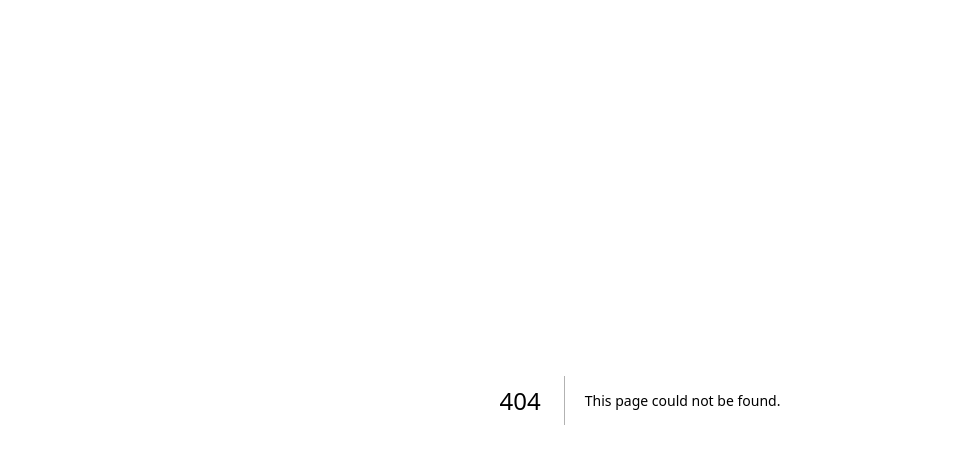
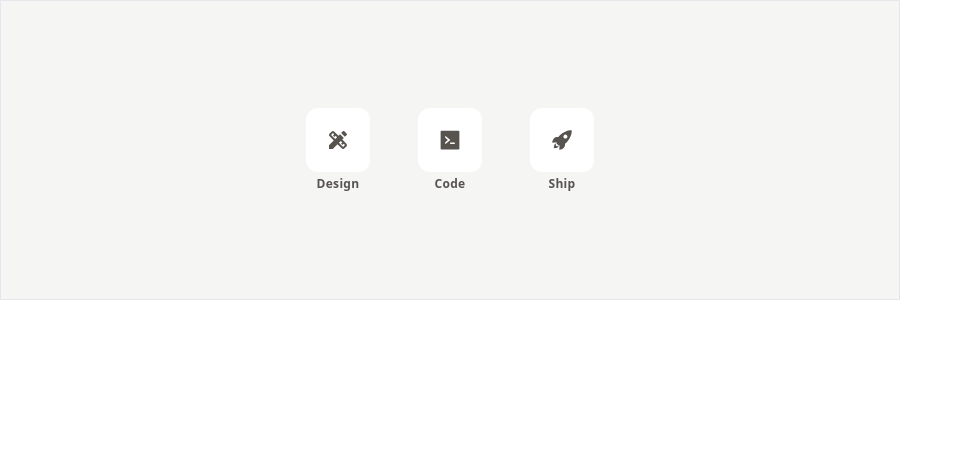
Before and after one commit to nstfkc/nstfkc.com, a Next.js app: page /twitter-header in a window 1280 px wide. Before the commit this address had no page. Shown: the top 464 px of the page, without its empty margins (0-963 px from the left). Built offline with nearby package versions, Linux system fonts and the light colour scheme.

Commit message:
twitter header

```diff
--- /dev/null
+++ b/app/twitter-header/page.tsx
@@ -0,0 +1,32 @@
+import { MdDesignServices } from "react-icons/md";
+import { AiFillCode } from "react-icons/ai";
+import { IoIosRocket } from "react-icons/io";
+
+const TwitterHeader = () => {
+  return (
+    <div>
+      <div className="w-[900px] h-[300px] border flex justify-center items-center gap-12 bg-stone-100 text-stone-600">
+        <div className="flex flex-col items-center gap-1">
+          <div className="size-16 bg-white rounded-xl flex items-center justify-center">
+            <MdDesignServices className="text-2xl" />
+          </div>
+          <span className="text-xs font-semibold tracking-wide">Design</span>
+        </div>
+        <div className="flex flex-col items-center gap-1">
+          <div className="size-16 bg-white rounded-xl flex items-center justify-center">
+            <AiFillCode className="text-2xl" />
+          </div>
+          <span className="text-xs font-semibold tracking-wide">Code</span>
+        </div>
+        <div className="flex flex-col items-center gap-1">
+          <div className="size-16 bg-white rounded-xl flex items-center justify-center">
+            <IoIosRocket className="text-2xl" />
+          </div>
+          <span className="text-xs font-semibold tracking-wide">Ship</span>
+        </div>
+      </div>
+    </div>
+  );
+};
+
+export default TwitterHeader;
```
